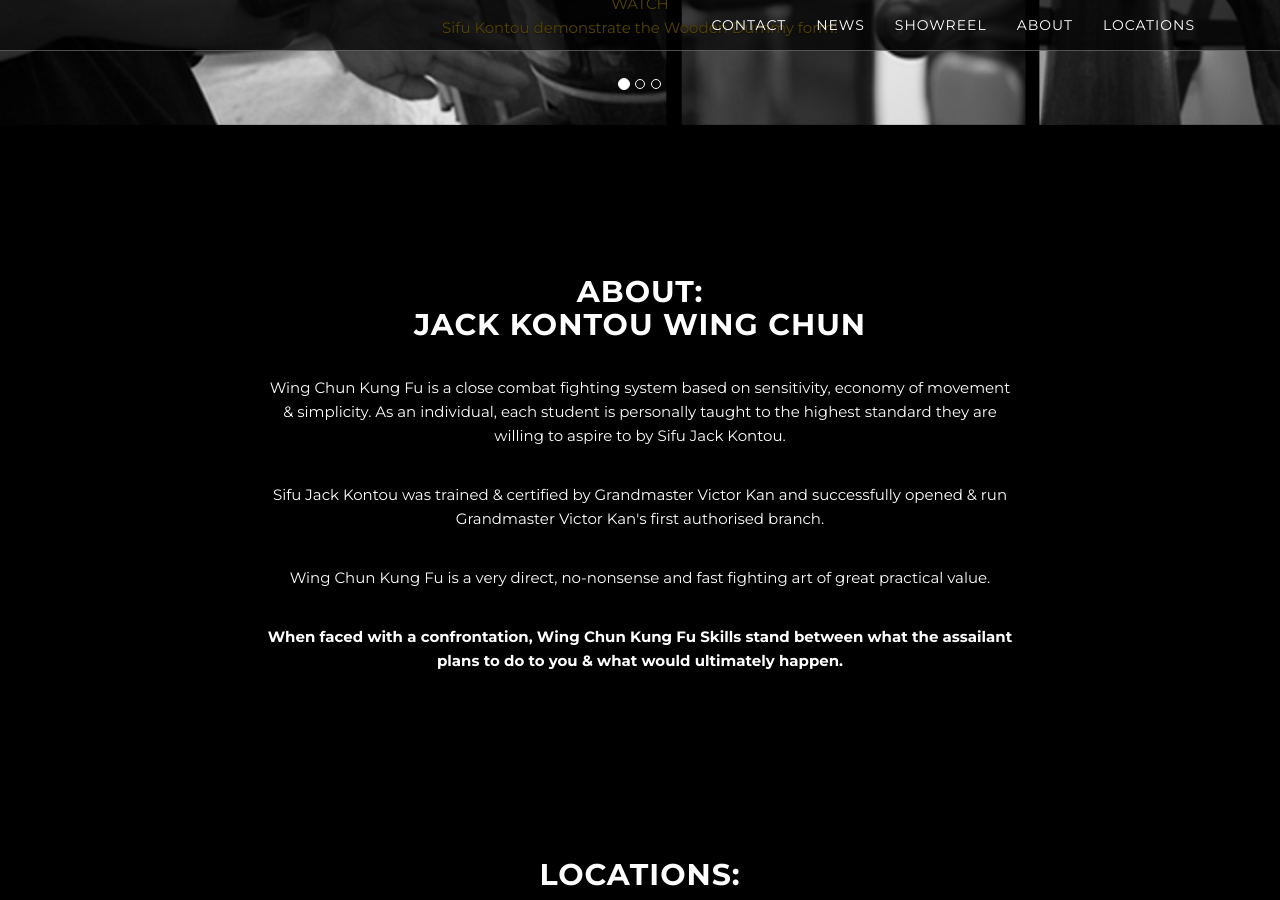
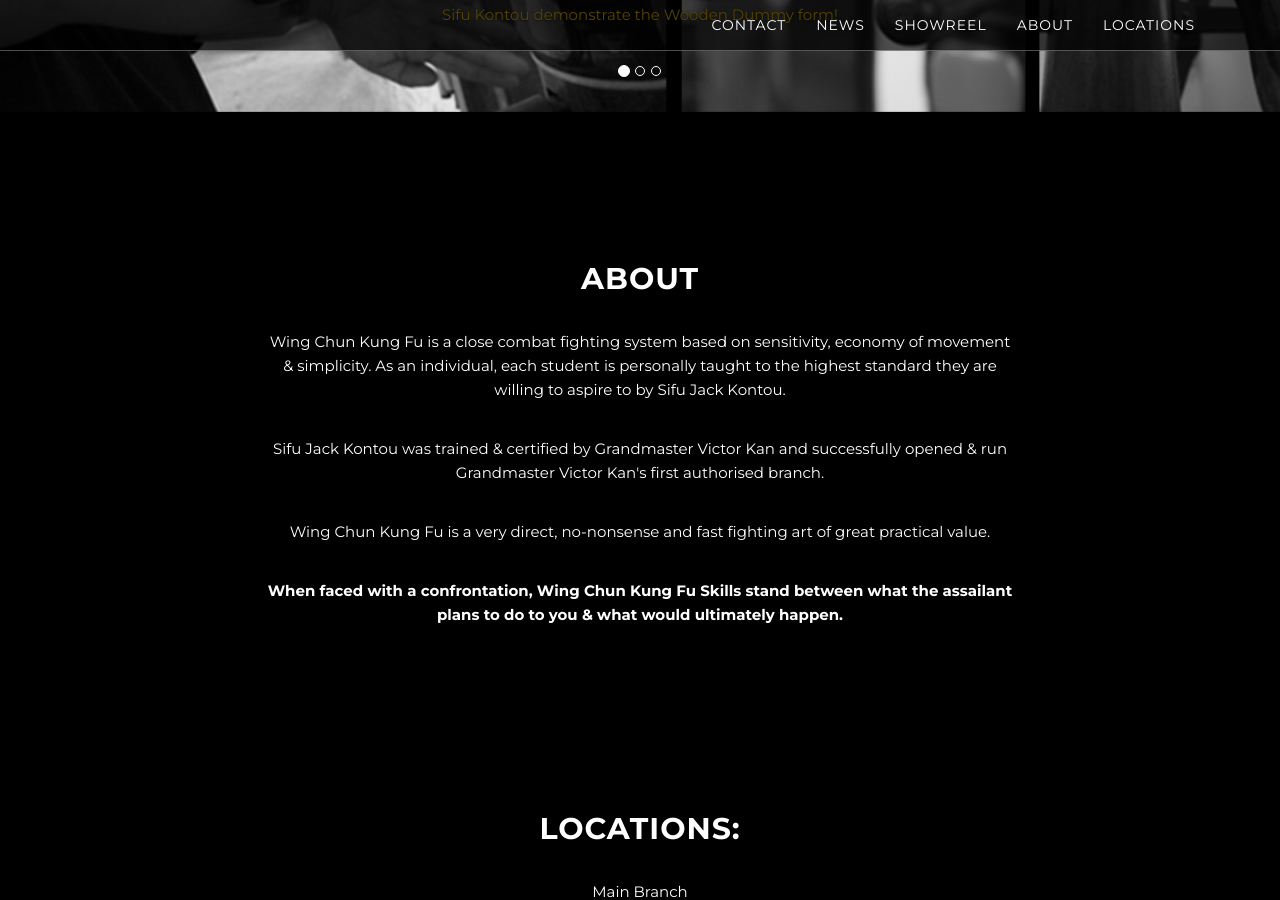
Before and after one commit to JackKontouWingChun/jkwc_ws, a Jekyll site: the page built from index.html, in a window 1280 px wide and 900 px high, scrolled down 2513 px. Built offline with Jekyll 4.4.1, drawn with Linux system fonts in a browser that asks for light colours; the list of posts is cut into pages by our own code.

Commit message:
reduced heading side for posts in new section

```diff
--- a/index.html
+++ b/index.html
@@ -40,9 +40,9 @@
 				<div class="row">
 					{% for post in paginator.posts limit:3 %}
 					<div class="col-sm-4 feature">
-							<h3>
+							<h4>
 								<a class="post-link" href="{{ post.url | prepend: site.baseurl }}">{{ post.title }}</a>
-							</h3>
+							</h4>
 							<span class="post-list post-meta">{{ post.date | date: "%b %-d, %Y" }}</span>
 							<a class="post-link" href="{{ post.url | prepend: site.baseurl }}">
 								{% if post.category == 'youtube' %}
@@ -104,7 +104,7 @@
 <section id="about" class="container content-section text-center">
 	<div class="row">
 		<div class="col-lg-8 col-lg-offset-2">
-			<h2>About:<br/>Jack Kontou Wing Chun</h2>
+			<h2>About</h2>
 			<p>Wing Chun Kung Fu is a close combat fighting system based on sensitivity, economy of movement & simplicity. As an individual, each student is personally taught to the highest standard they are willing to aspire to by Sifu Jack Kontou.</p>
 			<p>Sifu Jack Kontou was trained & certified by Grandmaster Victor Kan and successfully opened & run Grandmaster Victor Kan's first authorised branch.</p>
 			<p>Wing Chun Kung Fu is a very direct, no-nonsense and fast fighting art of great practical value.</p>
```
